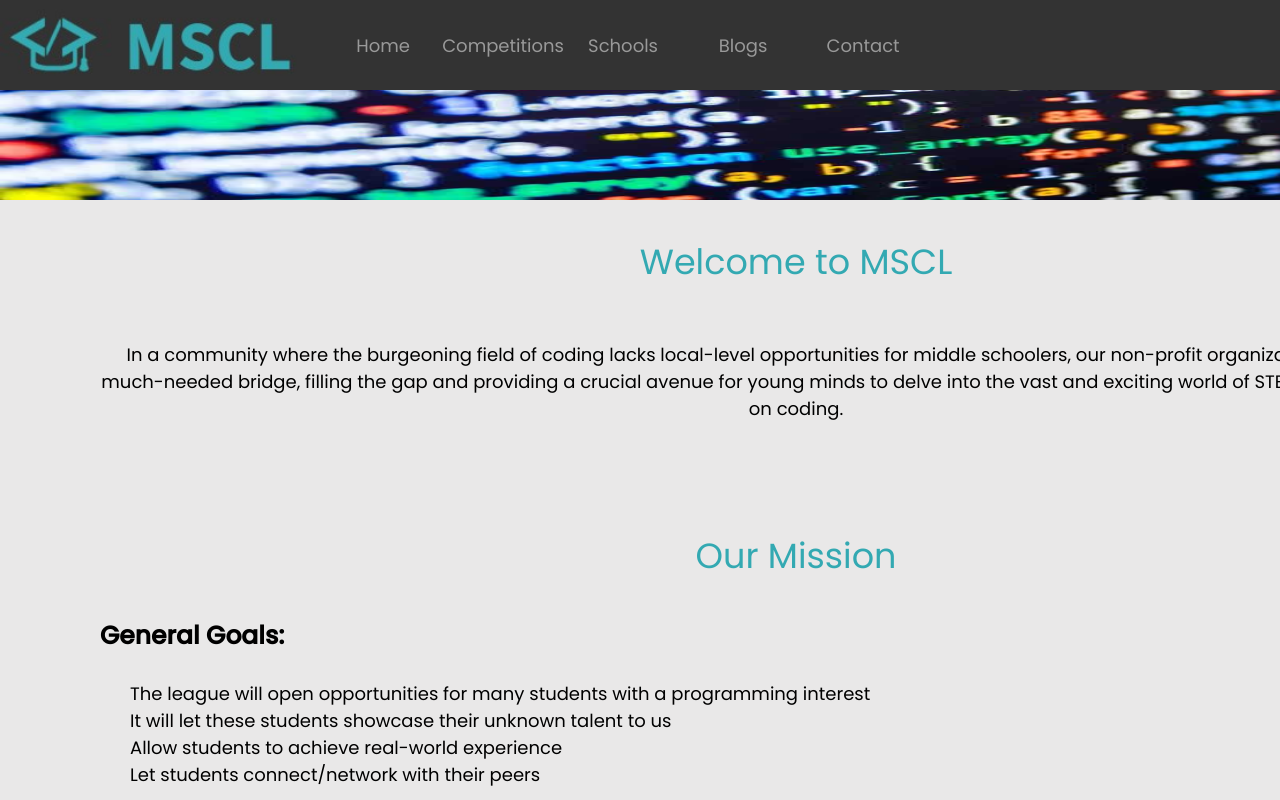
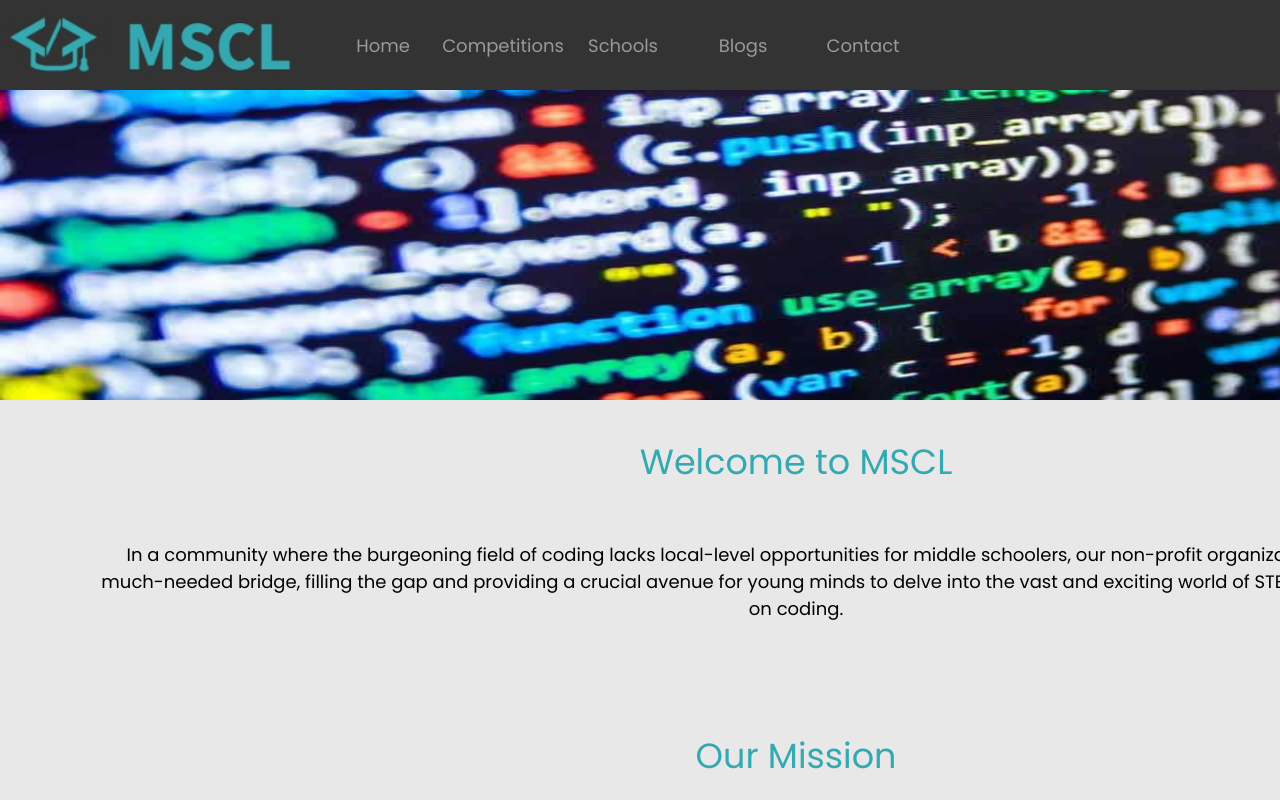
Before and after one commit to RavinSingh24/mscl.github.io, a plain HTML site: page index.html in a window 1280 px wide. Shown: the top 800 px of the page. Drawn offline with Linux system fonts and the light colour scheme.

Commit message:
style.css

```diff
--- a/style.css
+++ b/style.css
@@ -147,9 +147,8 @@ h3{
 }
 /*heading-picture------------------------------------------------------------------------------------------------------------------*/
 .picdiv {
-    background-color: #6b0707;
     width: 100%;
-    height: 200px;
+    height: 400px;
 }
 /*card-------------------------
 */
```
